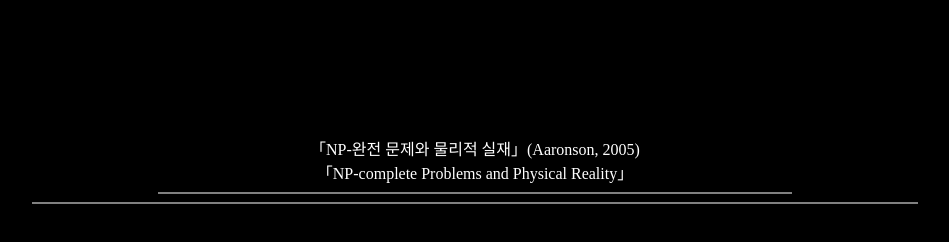
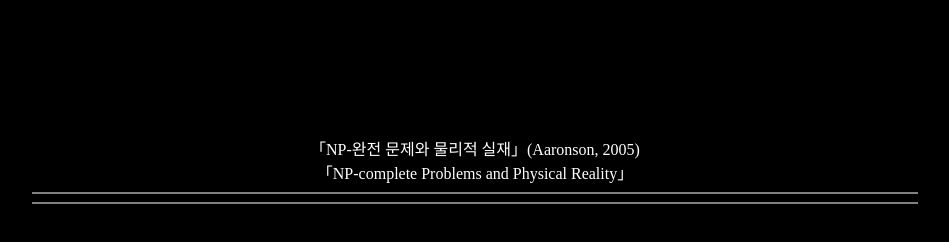
Before and after one commit to SUNBEAMktw/Aaronson, a plain HTML site: page index.html in a window 1280 px wide. Shown: the whole page, without its empty margins (165-1114 px from the left). Drawn offline with Linux system fonts and the light colour scheme.

Commit message:
Update index.html

```diff
--- a/index.html
+++ b/index.html
@@ -12,7 +12,7 @@
     <center>
       「NP-완전 문제와 물리적 실재」(Aaronson, 2005)
       <br>「NP-complete Problems and Physical Reality」
-    <hr width="50%" noshade>
+    <hr width="70%" noshade>
     </center>
 
     <center><hr width="70%" noshade></center>
```
